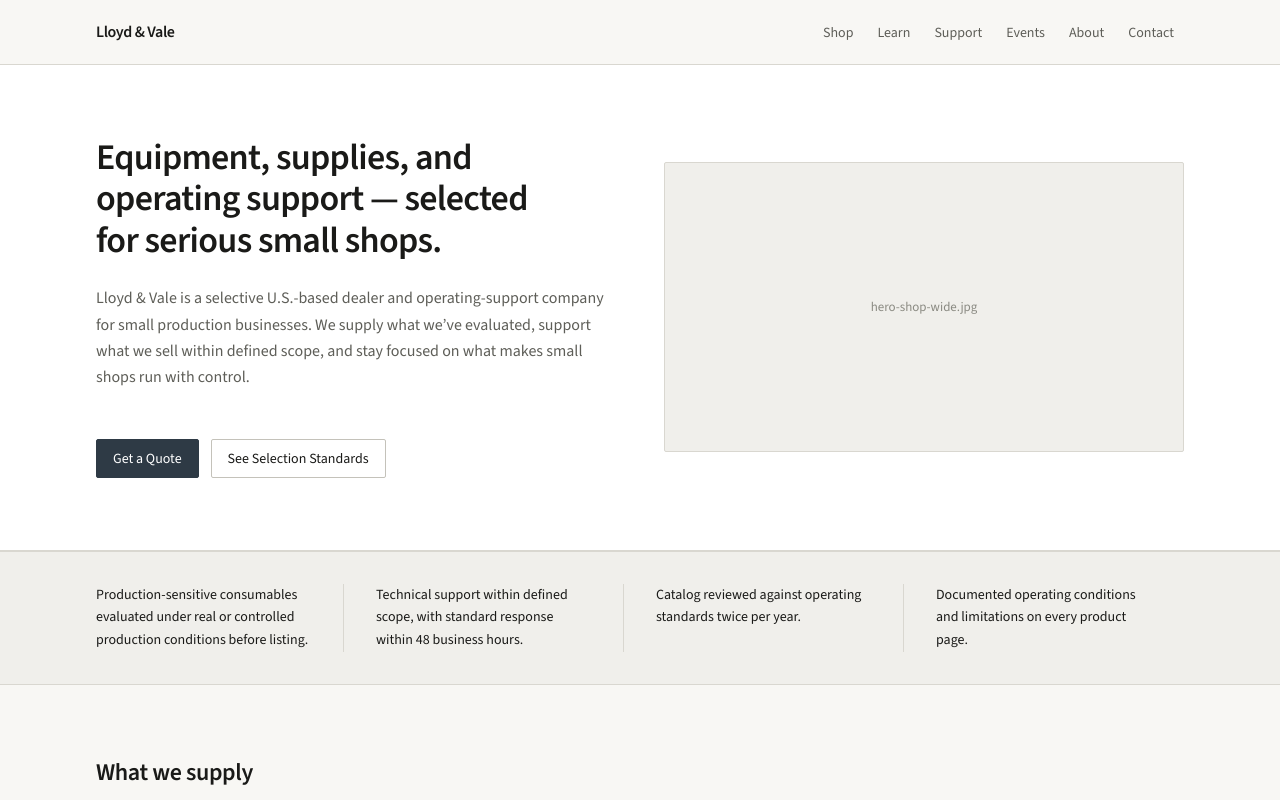
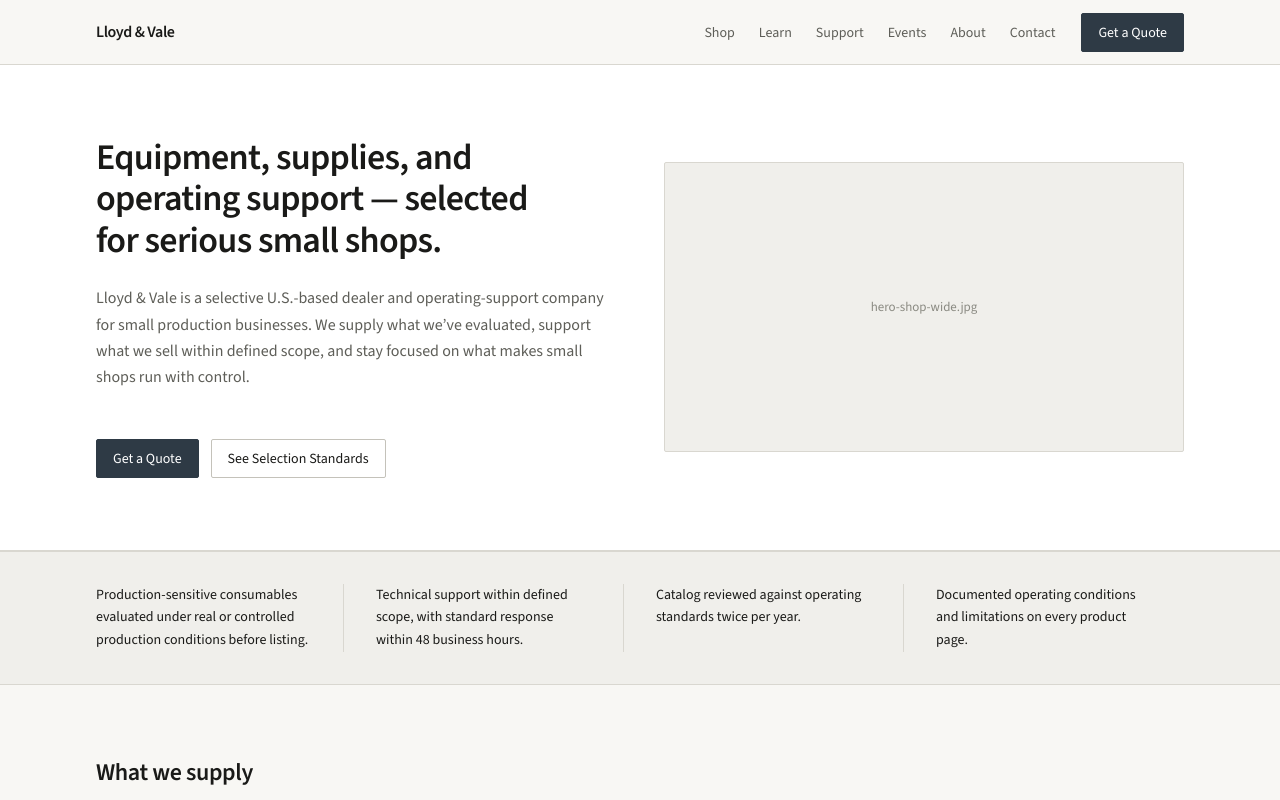
Before and after one commit to michaeldewong/lloyd-and-vale, a Next.js app: page / in a window 1280 px wide. Shown: the top 800 px of the page. Built offline with nearby package versions, Linux system fonts and the light colour scheme.

Commit message:
Add site-wide get a quote header CTA

```diff
--- a/src/components/layout/MobileNav.tsx
+++ b/src/components/layout/MobileNav.tsx
@@ -3,6 +3,8 @@
 import { usePathname } from "next/navigation";
 import { useEffect, useId, useState } from "react";
 import { MainNav } from "@/components/layout/MainNav";
+import { ButtonLink } from "@/components/ui/Button";
+import { headerGetAQuoteCta } from "@/content/navigation";
 import { cn } from "@/lib/cn";
 
 export function MobileNav() {
@@ -51,8 +53,17 @@ export function MobileNav() {
           id={panelId}
           className="absolute inset-x-0 top-full z-40 border-b border-border bg-surface shadow-sm"
         >
-          <div className="px-5 py-4 sm:px-8">
+          <div className="space-y-4 px-5 py-4 sm:px-8">
             <MainNav onNavigate={() => setOpen(false)} />
+            <ButtonLink
+              href={headerGetAQuoteCta.href}
+              variant="primary"
+              size="md"
+              className="w-full justify-center"
+              onClick={() => setOpen(false)}
+            >
+              {headerGetAQuoteCta.label}
+            </ButtonLink>
           </div>
         </div>
       ) : null}
--- a/src/components/layout/SiteHeader.tsx
+++ b/src/components/layout/SiteHeader.tsx
@@ -1,24 +1,35 @@
 import Link from "next/link";
-import { siteName } from "@/content/navigation";
+import { headerGetAQuoteCta, siteName } from "@/content/navigation";
 import { Container } from "@/components/layout/Container";
 import { MainNav } from "@/components/layout/MainNav";
 import { MobileNav } from "@/components/layout/MobileNav";
+import { ButtonLink } from "@/components/ui/Button";
 
 export function SiteHeader() {
   return (
     <header className="sticky top-0 z-50 border-b border-border bg-background/95 backdrop-blur-sm">
       <Container className="relative">
-        <div className="flex h-16 items-center justify-between gap-6">
+        <div className="flex h-16 items-center justify-between gap-4">
           <Link
             href="/"
             className="shrink-0 text-body font-semibold tracking-tight text-foreground hover:text-accent"
           >
             {siteName}
           </Link>
-          <div className="hidden lg:block">
-            <MainNav />
+          <div className="flex items-center gap-3 lg:gap-4">
+            <div className="hidden lg:block">
+              <MainNav />
+            </div>
+            <ButtonLink
+              href={headerGetAQuoteCta.href}
+              variant="primary"
+              size="md"
+              className="hidden shrink-0 lg:inline-flex"
+            >
+              {headerGetAQuoteCta.label}
+            </ButtonLink>
+            <MobileNav />
           </div>
-          <MobileNav />
         </div>
       </Container>
     </header>
--- a/src/content/navigation.ts
+++ b/src/content/navigation.ts
@@ -19,6 +19,12 @@ export const primaryNavigation: readonly NavItem[] = [
   { label: "About", href: "/about" },
   { label: "Contact", href: "/contact" },
 ] as const;
+
+/** Site-wide header CTA — separate from primary navigation. */
+export const headerGetAQuoteCta = {
+  label: "Get a Quote",
+  href: "/get-a-quote",
+} as const;
 
 export const shopChildNavigation: readonly NavItem[] = [
   {
```
